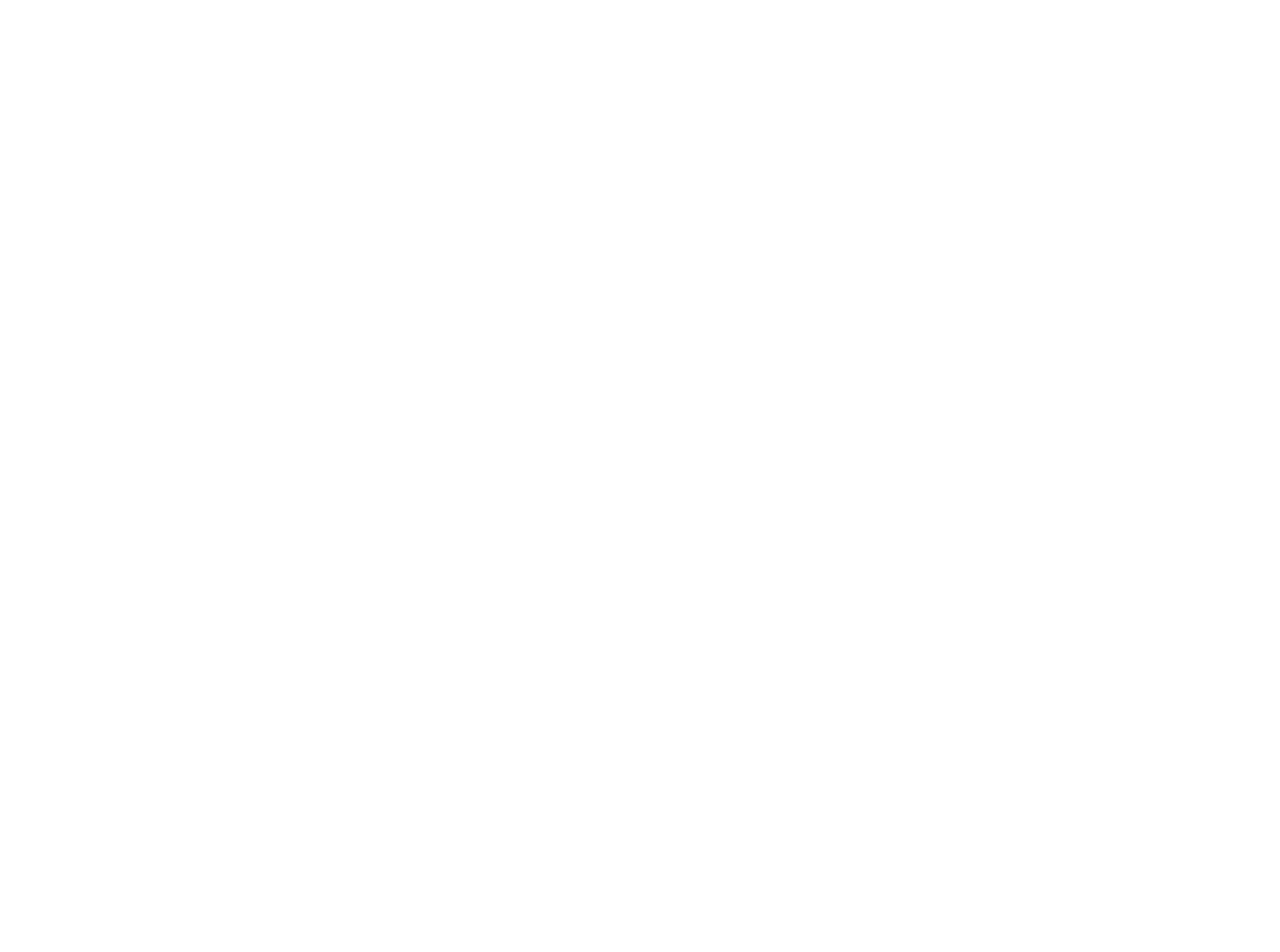
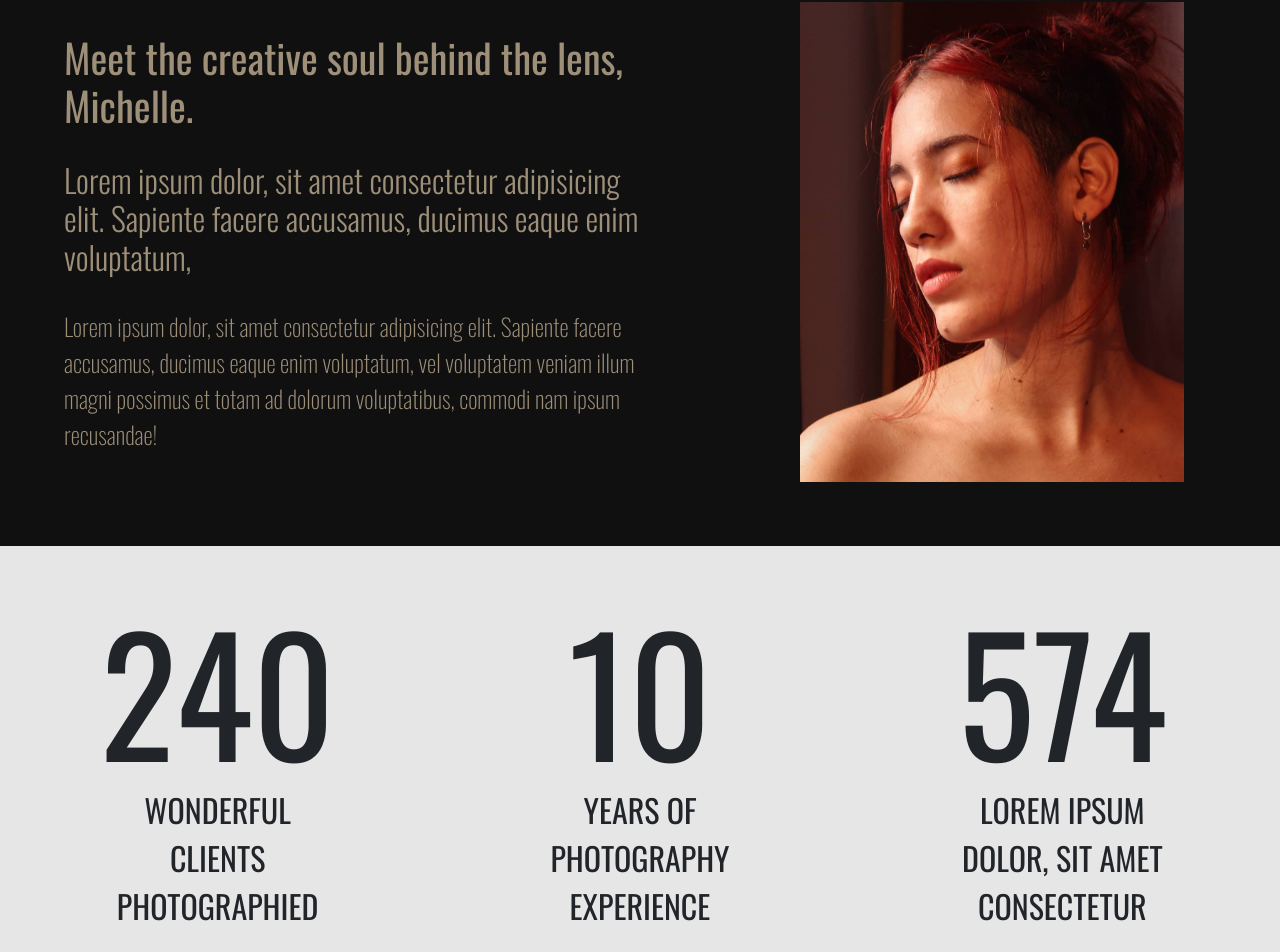
Before and after one commit to andrescn2020/portfolio-michelle, a React (Vite) app: page / in a window 1280 px wide. Shown: the part 2366-3318 px from the top of the page. Before the commit the page ends 2304 px from the top, so only its background shows below. Built offline with nearby package versions, Linux system fonts and the light colour scheme.

Commit message:
Nuevos componentes

```diff
--- a/index.html
+++ b/index.html
@@ -4,7 +4,7 @@
     <meta charset="UTF-8" />
     <link rel="icon" type="image/svg+xml" href="/vite.svg" />
     <meta name="viewport" content="width=device-width, initial-scale=1.0" />
-    <title>Vite + React</title>
+    <title>Michelle</title>
   </head>
   <body>
     <div id="root"></div>
--- a/package.json
+++ b/package.json
@@ -13,6 +13,7 @@
     "react": "^18.2.0",
     "react-bootstrap": "^2.7.0",
     "react-dom": "^18.2.0",
+    "react-icons": "^4.7.1",
     "swiper": "^8.4.6"
   },
   "devDependencies": {
--- a/src/App.jsx
+++ b/src/App.jsx
@@ -4,6 +4,8 @@
 import SectionPage from './components/SectionPage/SectionPage';
 import Carrusel from './components/Carrusel/Carrusel';
 import Separator from './components/Separator/Separator';
+import Aboutme from './components/Aboutme/Aboutme';
+import Clients from './components/Clients/Clients';
 import './App.css';
 
 function App() {
@@ -16,6 +18,8 @@
       <SectionPage />
       <Carrusel />
       <Separator />
+      <Aboutme />
+      <Clients />
     </div>
   )
 }
--- /dev/null
+++ b/src/components/Aboutme/Aboutme.css
@@ -0,0 +1,139 @@
+.app__aboutme {
+
+    width: auto;
+    display: flex;
+    justify-content: space-around;
+    align-items: center;
+    background: #101010;
+
+}
+
+.app__aboutme-first-column {
+
+    display: grid;
+    width: 40%;
+    height: auto;
+    padding: 2em;
+    color: #9E8F79;
+
+}
+
+.app__aboutme-first-column h2 {
+
+    font-size: 3.5em;
+
+}
+
+.app__aboutme-first-column h3 {
+
+    font-size: 2.5em;
+    font-weight: 300;
+    margin: 1em 0 1em;
+
+}
+
+.app__aboutme-first-column p {
+
+    font-size: 2em;
+    font-weight: lighter;
+
+}
+
+.vermas-container {
+
+    margin-top: 2em;
+    display: flex;
+    justify-content: end;
+
+}
+
+.vermas-container a {
+
+    text-decoration: none;
+    color: #9E8F79;
+
+}
+
+.vermas {
+
+    font-size: 2em;
+    margin-right: 0.5em;
+
+}
+
+.icon {
+
+    align-self: end;
+    cursor: pointer;
+    font-size: 3.5em;
+
+}
+
+.app__aboutme-second-column {
+
+    width: 40%;
+    height: auto;
+    padding: 4em;
+
+}
+
+.app__aboutme-second-column img {
+
+    width: 100%;
+
+}
+
+@media screen and (max-width: 1550px) {
+
+    .app__aboutme-first-column  {
+
+        width: 50%;
+
+    }
+
+    .app__aboutme-first-column h2 {
+
+        font-size: 2.5em;
+
+    }
+
+    .app__aboutme-first-column h3 {
+
+        font-size: 2em;
+        font-weight: 300;
+        margin: 1em 0 1em;
+
+    }
+
+    .app__aboutme-first-column p {
+
+        font-size: 1.5em;
+        font-weight: lighter;
+
+    }
+
+}
+
+@media screen and (max-width: 1050px) {
+
+    .app__aboutme-first-column {
+
+        width: 100%;
+
+    }
+
+    .app__aboutme-second-column {
+
+        width: 100%;
+
+    }
+
+    .app__aboutme {
+
+        display: grid;
+        justify-items: center;
+        align-items: center;
+
+    }
+
+}
--- /dev/null
+++ b/src/components/Aboutme/Aboutme.jsx
@@ -0,0 +1,33 @@
+import "./Aboutme.css";
+import AboutmeImage from "/assets/Aboutme.jpg";
+import { FiChevronRight } from "react-icons/fi";
+
+const Aboutme = () => {
+
+    return (
+
+        <div className="app__aboutme">
+
+            <div className="app__aboutme-first-column">
+                <h2>Meet the creative soul behind the lens, Michelle.</h2>
+                <h3>Lorem ipsum dolor, sit amet consectetur adipisicing elit. Sapiente facere accusamus, ducimus eaque enim voluptatum,</h3>
+                <p>Lorem ipsum dolor, sit amet consectetur adipisicing elit. Sapiente facere accusamus, ducimus eaque enim voluptatum, vel voluptatem veniam illum magni possimus et totam ad dolorum voluptatibus, commodi nam ipsum recusandae!</p>
+                {/* <div className="vermas-container">
+                    <span className="vermas">Sobre Mí</span>
+                    <a href="https://www.instagram.com/_michek_/" target="_blank">
+                        <FiChevronRight className="icon" />
+                    </a>
+                </div> */}
+            </div>
+
+            <div className="app__aboutme-second-column">
+                <img src={AboutmeImage} alt="Sobre Mí" />
+            </div>
+
+        </div>
+
+    );
+
+};
+
+export default Aboutme;
--- /dev/null
+++ b/src/components/Clients/Clients.css
@@ -0,0 +1,168 @@
+.app__clients {
+    background: rgb(230, 230, 230);
+    width: auto;
+    display: flex;
+    justify-content: center;
+    align-items: center;
+    padding: 3em 0 3em;
+}
+
+.clients {
+    width: 33%;
+    display: grid;
+    justify-items: center;
+}
+
+.clients h4 {
+    font-size: 10em;
+    text-align: center;
+}
+
+.clients p {
+    width: 50%;
+    font-size: 2em;
+    text-align: center;
+}
+
+.years {
+    width: 33%;
+    display: grid;
+    justify-items: center;
+}
+
+.years h4 {
+    font-size: 10em;
+    text-align: center;
+}
+
+.years p {
+    width: 50%;
+    font-size: 2em;
+    text-align: center;
+}
+
+.random {
+    width: 33%;
+    display: grid;
+    justify-items: center;
+}
+
+.random h4 {
+    font-size: 10em;
+    text-align: center;
+}
+
+.random p {
+    width: 50%;
+    font-size: 2em;
+    text-align: center;
+}
+
+@media screen and (max-width: 1250px) {
+
+    .clients h4 {
+        font-size: 8em;
+    }
+
+    .clients p {
+        font-size: 1.5em;
+    }
+
+    .years h4 {
+        font-size: 8em;
+    }
+
+    .years p {
+        font-size: 1.5em;
+    }
+
+    .random h4 {
+        font-size: 8em;
+    }
+
+    .random p {
+        font-size: 1.5em;
+    }
+
+
+}
+
+@media screen and (max-width: 950px) {
+
+    .clients h4 {
+        font-size: 6em;
+    }
+
+    .clients p {
+        font-size: 1em;
+    }
+
+    .years h4 {
+        font-size: 6em;
+    }
+
+    .years p {
+        font-size: 1em;
+    }
+
+    .random h4 {
+        font-size: 6em;
+    }
+
+    .random p {
+        font-size: 1em;
+    }
+
+
+}
+
+@media screen and (max-width: 650px) {
+
+    .app__clients {
+
+        display: grid;
+        justify-items: center;
+
+    }
+
+    .clients {
+        width: 100%;
+    }
+
+    .clients h4 {
+        font-size: 10em;
+    }
+
+    .clients p {
+        width: 100%;
+        font-size: 2em;
+    }
+
+    .years {
+        width: 100%;
+    }
+
+    .years h4 {
+        font-size: 10em;
+    }
+
+    .years p {
+        width: 100%;
+        font-size: 2em;
+    }
+
+    .random {
+        width: 100%;
+    }
+
+    .random h4 {
+        font-size: 10em;
+    }
+
+    .random p {
+        width: 100%;
+        font-size: 2em;
+    }
+
+
+}
--- /dev/null
+++ b/src/components/Clients/Clients.jsx
@@ -0,0 +1,31 @@
+import "./Clients.css";
+
+const Clients = () => {
+
+  return (
+
+    <div className="app__clients">
+
+        <div className="clients">
+            <h4>240</h4>
+            <p>WONDERFUL CLIENTS PHOTOGRAPHIED</p>
+        </div>
+
+        <div className="years">
+            <h4>10</h4>
+            <p>YEARS OF PHOTOGRAPHY EXPERIENCE</p>
+
+        </div>
+
+        <div className="random">
+            <h4>574</h4>
+            <p>LOREM IPSUM DOLOR, SIT AMET CONSECTETUR</p>
+        </div>
+
+    </div>
+
+  );
+
+};
+
+export default Clients;
```
Also changed, not shown: public/assets/Aboutme.jpg (added).
